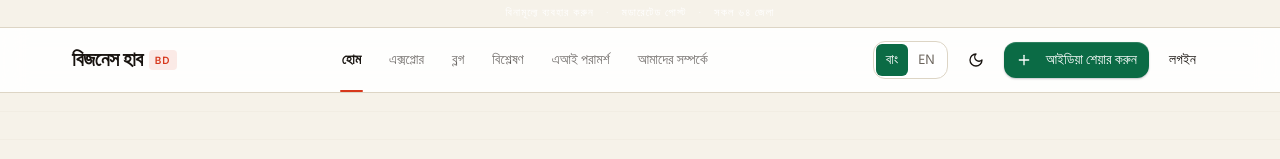
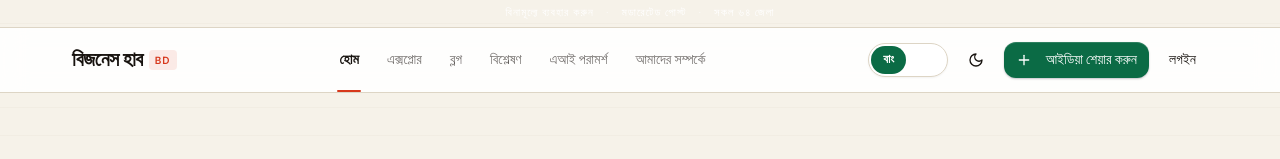
Before and after one commit to FDR-sahin/BusinessBondhu, a Next.js app: page / in a window 1280 px wide. Shown: the top 159 px of the page. Built offline with nearby package versions, Linux system fonts and the light colour scheme; no server answers.

Commit message:
style(ui): update LanguageToggle pill design and refine minimalist navbar & hero

```diff
--- a/src/components/shared/language-toggle.tsx
+++ b/src/components/shared/language-toggle.tsx
@@ -9,14 +9,18 @@ const OPTIONS: { value: Lang; label: string; aria: string }[] = [
   { value: "en", label: "EN", aria: "English" },
 ];
 
-/** Segmented Bangla / English switch. */
+/** Segmented pill-shaped Bangla / English switch. */
 export function LanguageToggle({ className }: { className?: string }) {
   const lang = useLangStore((s) => s.lang);
   const setLang = useLangStore((s) => s.setLang);
   const t = useT();
 
   return (
-    <div role="group" aria-label={t("language")} className={cn("inline-flex rounded-lg border border-border bg-surface p-0.5", className)}>
+    <div
+      role="group"
+      aria-label={t("language")}
+      className={cn("inline-flex items-center rounded-full border border-line bg-surface p-0.5 shadow-sm", className)}
+    >
       {OPTIONS.map((o) => (
         <button
           key={o.value}
@@ -25,8 +29,10 @@ export function LanguageToggle({ className }: { className?: string }) {
           aria-label={o.aria}
           onClick={() => setLang(o.value)}
           className={cn(
-            "h-8 rounded-md px-2.5 text-sm font-medium transition-colors",
-            lang === o.value ? "bg-primary text-primary-foreground" : "text-ink-secondary hover:text-foreground",
+            "h-7 rounded-full px-3 text-xs font-semibold transition-all duration-200",
+            lang === o.value
+              ? "bg-green text-white shadow-xs"
+              : "text-muted hover:text-ink"
           )}
         >
           {o.label}
```
